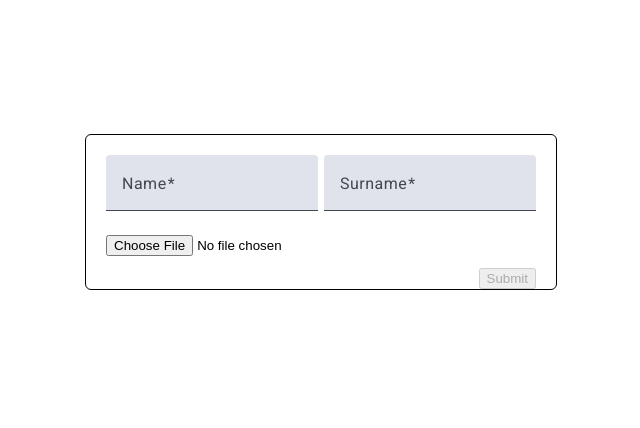
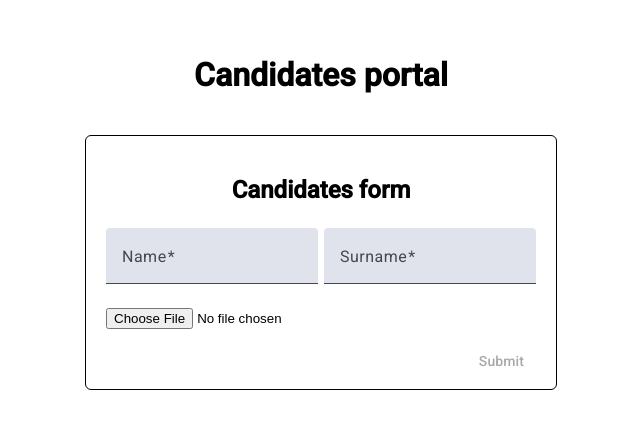
Before and after one commit to dadames01/candidates-portal, an Angular app in the folder frontend/: page / in a window 1280 px wide. Shown: the part 188-616 px from the top of the page, without its empty margins (319-959 px from the left). Built offline with nearby package versions, Linux system fonts and the light colour scheme.

Commit message:
feat: add styles (#7)

```diff
--- a/frontend/src/app/app.component.html
+++ b/frontend/src/app/app.component.html
@@ -1,4 +1,5 @@
 <div class="app">
+  <h1>Candidates portal</h1>
   <candidates-form (formSubmitted)="handleCandidatesFormSubmit($event.formData, $event.f)" #candidatesForm>
   </candidates-form>
 
--- a/frontend/src/app/app.component.ts
+++ b/frontend/src/app/app.component.ts
@@ -25,6 +25,7 @@ export class AppComponent {
       },
       error: (err) => {
         console.error('API error:', err);
+        window.alert('There was an error while uploading the candidate\'s data')
       }
     });
   }
--- a/frontend/src/app/candidates-form/candidates-form.component.css
+++ b/frontend/src/app/candidates-form/candidates-form.component.css
@@ -1,6 +1,7 @@
 .candidates-form {
     display: flex;
     flex-direction: column;
+    align-items: center;
     gap: 4px;
     padding: 20px;
     padding-bottom: 0px;
@@ -16,9 +17,11 @@
 
 .candidates-form__file-upload {
     padding-bottom: 8px;
+    align-self: flex-start;
 }
 
 .candidates-form__submit-button {
     width: fit-content;
     align-self: flex-end;
+    margin-bottom: 8px;
 }
--- a/frontend/src/app/candidates-form/candidates-form.component.html
+++ b/frontend/src/app/candidates-form/candidates-form.component.html
@@ -1,5 +1,6 @@
 <div>
     <form class="candidates-form" [formGroup]="candidatesForm" (ngSubmit)="onSubmit(f)" #f="ngForm">
+        <h2>Candidates form</h2>
         <div class="candidates-form__field-group">
             <mat-form-field>
                 <mat-label>Name</mat-label>
@@ -12,7 +13,7 @@
         </div>
         <input (change)="onFileSelected($event)" class="candidates-form__file-upload" type="file" accept=".xlsx,.xls"
             required />
-        <button class="candidates-form__submit-button" type="submit"
+        <button mat-button class="candidates-form__submit-button" type="submit"
             [disabled]="!candidatesForm.valid || !selectedFile">Submit</button>
     </form>
 </div>
--- a/frontend/src/app/candidates-form/candidates-form.component.ts
+++ b/frontend/src/app/candidates-form/candidates-form.component.ts
@@ -2,9 +2,10 @@ import { Component, EventEmitter, Output } from '@angular/core';
 import { FormControl, ReactiveFormsModule, FormGroup } from '@angular/forms';
 import { MatFormFieldModule } from '@angular/material/form-field';
 import { MatInputModule } from '@angular/material/input';
+import { MatButtonModule } from '@angular/material/button';
 @Component({
   selector: 'candidates-form',
-  imports: [ReactiveFormsModule, MatFormFieldModule, MatInputModule],
+  imports: [ReactiveFormsModule, MatFormFieldModule, MatInputModule, MatButtonModule],
   templateUrl: './candidates-form.component.html',
   styleUrl: './candidates-form.component.css'
 })
```
